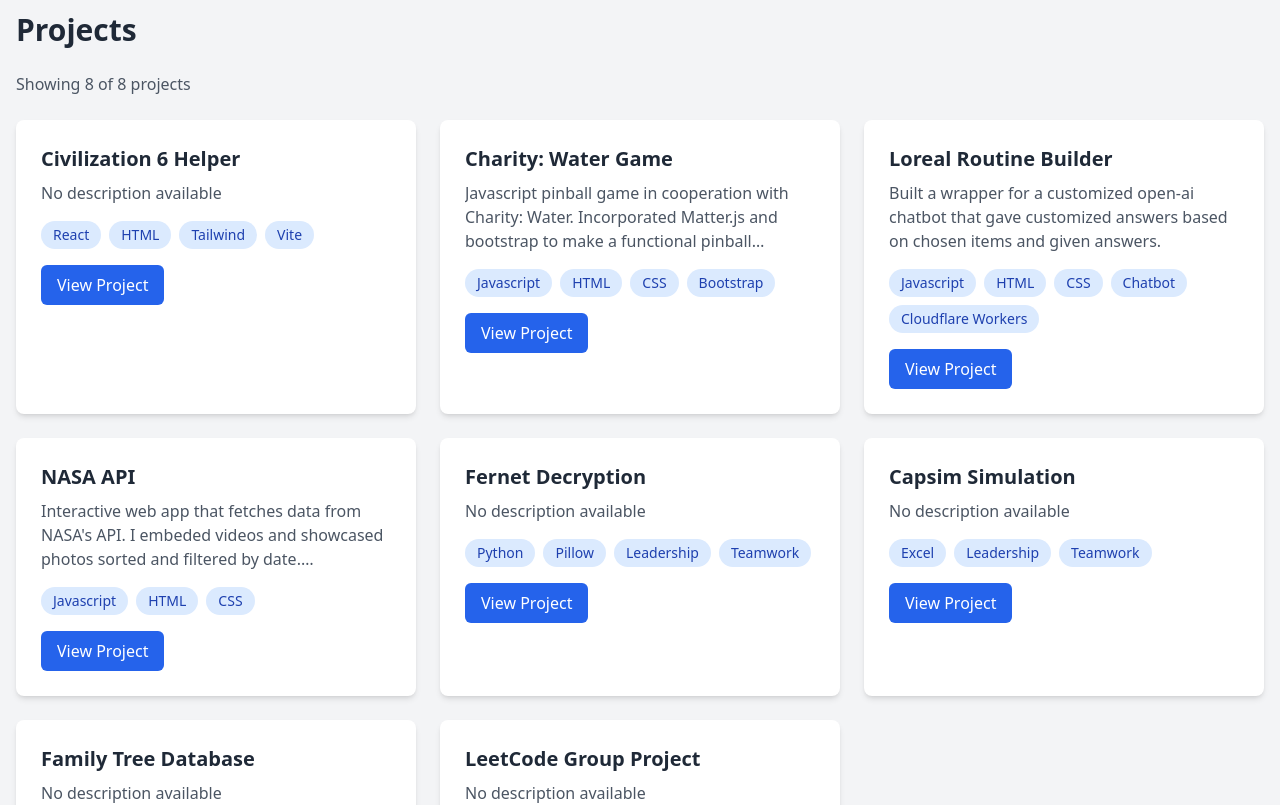
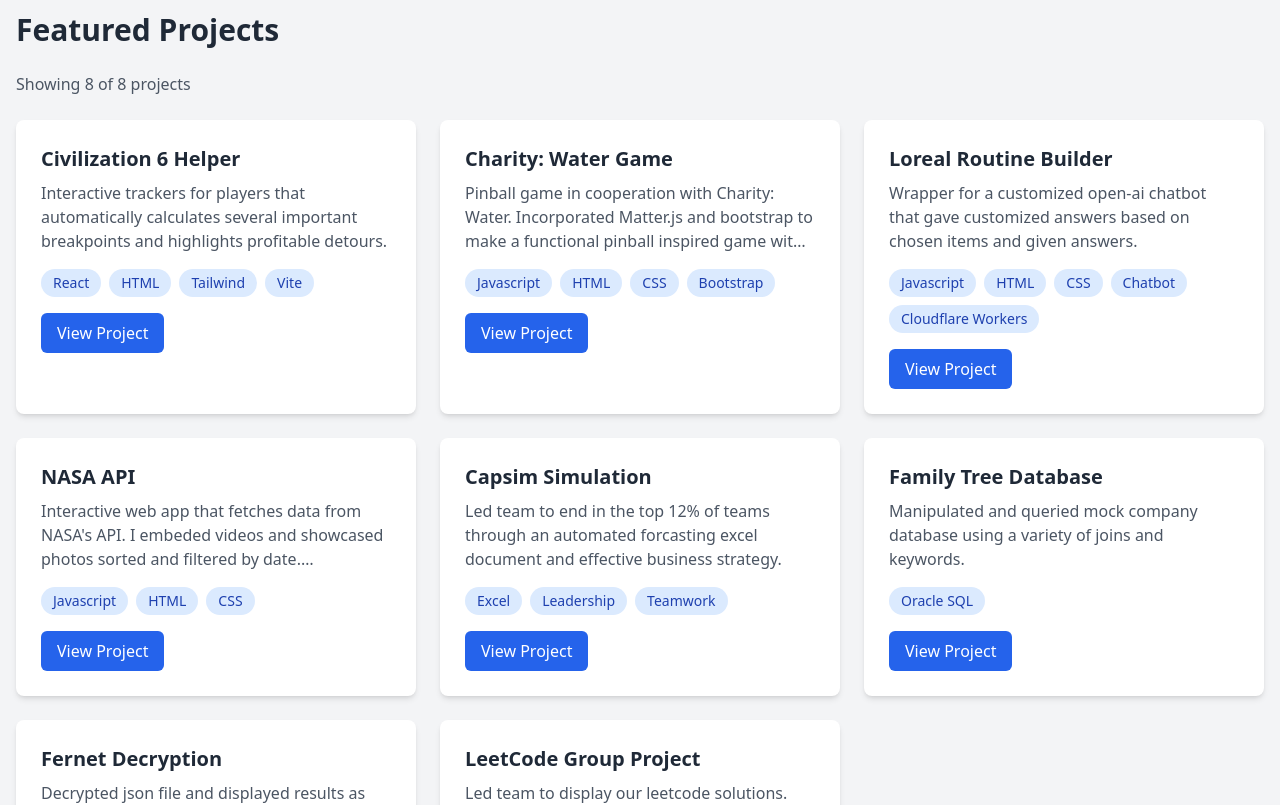
Before and after one commit to huntt3/Trevor-Hunt-Portfolio, a React (Vite) app in the folder Trevor-Hunt-Portfolio/: page / in a window 1280 px wide. Shown: the part 360-1165 px from the top of the page. Built offline with nearby package versions, Linux system fonts and the light colour scheme.

Commit message:
txt file handling added

```diff
--- a/Trevor-Hunt-Portfolio/public/projectWebsites.json
+++ b/Trevor-Hunt-Portfolio/public/projectWebsites.json
@@ -2,21 +2,21 @@
   "Projects": [
     {
       "title": "Civilization 6 Helper",
-      "description": "",
+      "description": "Interactive trackers for players that automatically calculates several important breakpoints and highlights profitable detours.",
       "toolsUsed": ["React", "HTML", "Tailwind", "Vite"],
       "link": "https://huntt3.github.io/Civ-6-Helper/",
       "image": ""
     },
     {
       "title": "Charity: Water Game",
-      "description": "Javascript pinball game in cooperation with Charity: Water. Incorporated Matter.js and bootstrap to make a functional pinball inspired game with modals as menus and alerts.",
+      "description": "Pinball game in cooperation with Charity: Water. Incorporated Matter.js and bootstrap to make a functional pinball inspired game with modals as menus and alerts.",
       "toolsUsed": ["Javascript", "HTML", "CSS", "Bootstrap"],
       "link": "https://huntt3.github.io/06-Charity-water-game/",
       "image": ""
     },
     {
       "title": "Loreal Routine Builder",
-      "description": "Built a wrapper for a customized open-ai chatbot that gave customized answers based on chosen items and given answers.",
+      "description": "Wrapper for a customized open-ai chatbot that gave customized answers based on chosen items and given answers.",
       "toolsUsed": [
         "Javascript",
         "HTML",
@@ -35,29 +35,29 @@
       "image": ""
     },
     {
-      "title": "Fernet Decryption",
-      "description": "",
-      "toolsUsed": ["Python", "Pillow", "Leadership", "Teamwork"],
-      "link": "https://github.com/huntt3/Cat_FinalProject",
-      "image": ""
-    },
-    {
       "title": "Capsim Simulation",
-      "description": "",
+      "description": "Led team to end in the top 12% of teams through an automated forcasting excel document and effective business strategy.",
       "toolsUsed": ["Excel", "Leadership", "Teamwork"],
       "link": "https://huntt3.github.io/06-Charity-water-game/",
       "image": ""
     },
     {
       "title": "Family Tree Database",
-      "description": "",
+      "description": "Manipulated and queried mock company database using a variety of joins and keywords.",
       "toolsUsed": ["Oracle SQL"],
       "link": "",
       "image": ""
     },
     {
+      "title": "Fernet Decryption",
+      "description": "Decrypted json file and displayed results as well as manipulating a picture.",
+      "toolsUsed": ["Python", "Pillow", "Teamwork"],
+      "link": "https://github.com/huntt3/Cat_FinalProject",
+      "image": ""
+    },
+    {
       "title": "LeetCode Group Project",
-      "description": "",
+      "description": "Led team to display our leetcode solutions. Mine was Median of Two Sorted Arrays",
       "toolsUsed": ["C#", "ASP.NET Core", "Leadership", "Teamwork"],
       "link": "https://github.com/huntt3/LeetCode-Group-Project",
       "image": ""
--- a/Trevor-Hunt-Portfolio/src/components/Portfolio.tsx
+++ b/Trevor-Hunt-Portfolio/src/components/Portfolio.tsx
@@ -5,6 +5,15 @@
 import type { ProjectData, CertificationData } from "../types/project";
 
 const Portfolio: React.FC = () => {
+  const [modalOpen, setModalOpen] = useState(false);
+  const [modalContent, setModalContent] = useState("");
+  // Load huntt3_Pt1Lab5.txt for modal
+  const showFamilyTreeModal = async () => {
+    const response = await fetch("/huntt3_Pt1Lab5.txt");
+    const text = await response.text();
+    setModalContent(text);
+    setModalOpen(true);
+  };
   const [projectData, setProjectData] = useState<ProjectData>({});
   const [certificationData, setCertificationData] = useState<CertificationData>(
     {}
@@ -148,7 +157,9 @@
 
         {/* Projects Section */}
         <section className="mb-16">
-          <h2 className="text-3xl font-bold text-gray-800 mb-6">Projects</h2>
+          <h2 className="text-3xl font-bold text-gray-800 mb-6">
+            Featured Projects
+          </h2>
 
           <div className="mb-6">
             <p className="text-gray-600">
@@ -165,8 +176,39 @@
                 <ProjectCard
                   key={`project-${project.title}-${index}`}
                   project={project}
+                  onViewFamilyTree={
+                    project.title === "Family Tree Database"
+                      ? showFamilyTreeModal
+                      : undefined
+                  }
                 />
               ))}
+              {/* Modal for Family Tree Database */}
+              {modalOpen && (
+                  <div
+                    className="fixed inset-0 z-50 flex items-center justify-center bg-black bg-opacity-60"
+                    onClick={() => setModalOpen(false)}
+                  >
+                    <div
+                      className="bg-white rounded-lg shadow-lg max-w-2xl w-full p-6 relative"
+                      onClick={e => e.stopPropagation()}
+                    >
+                      <button
+                        className="absolute top-2 right-2 text-gray-500 hover:text-gray-800 text-xl"
+                        onClick={() => setModalOpen(false)}
+                        aria-label="Close"
+                      >
+                        &times;
+                      </button>
+                      <h2 className="text-2xl font-bold mb-4">
+                        Family Tree Database SQL
+                      </h2>
+                      <pre className="overflow-x-auto overflow-y-auto whitespace-pre-wrap text-sm bg-gray-100 p-4 rounded max-h-[60vh]">
+                        {modalContent}
+                      </pre>
+                    </div>
+                  </div>
+              )}
             </div>
           ) : (
             <div className="text-center py-12">
--- a/Trevor-Hunt-Portfolio/src/components/ProjectCard.tsx
+++ b/Trevor-Hunt-Portfolio/src/components/ProjectCard.tsx
@@ -3,9 +3,13 @@
 
 interface ProjectCardProps {
   project: Project;
+  onViewFamilyTree?: () => void;
 }
 
-const ProjectCard: React.FC<ProjectCardProps> = ({ project }) => {
+const ProjectCard: React.FC<ProjectCardProps> = ({
+  project,
+  onViewFamilyTree,
+}) => {
   return (
     <div className="bg-white rounded-lg shadow-md hover:shadow-lg transition-shadow duration-300 overflow-hidden border border-transparent hover:border-blue-400 transform hover:scale-105 transition-transform duration-200">
       {project.image && (
@@ -45,6 +49,16 @@
           ))}
         </div>
 
+        {project.title === "Family Tree Database" &&
+        typeof onViewFamilyTree === "function" ? (
+          <button
+            type="button"
+            className="inline-block bg-blue-600 text-white px-4 py-2 rounded-md hover:bg-blue-700 transition-colors duration-300"
+            onClick={onViewFamilyTree}
+          >
+            View Project
+          </button>
+        ) : (
           <a
             href={project.link}
             target="_blank"
@@ -53,6 +67,7 @@
           >
             View Project
           </a>
+        )}
       </div>
     </div>
   );
```
Also changed, not shown: Trevor-Hunt-Portfolio/public/huntt3_Pt1Lab5.txt (added). Lines whose indentation alone changed are shown as unchanged.
